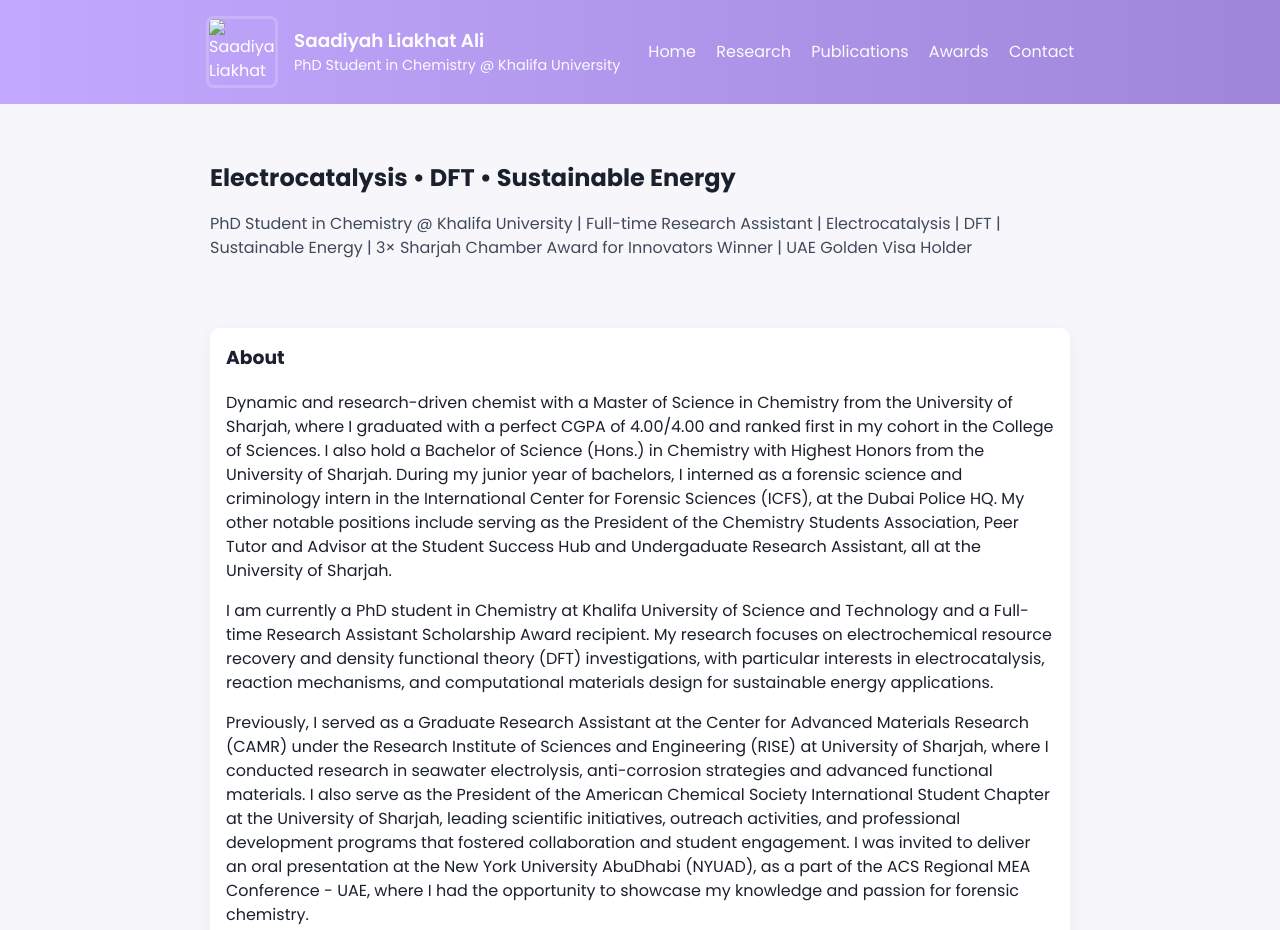
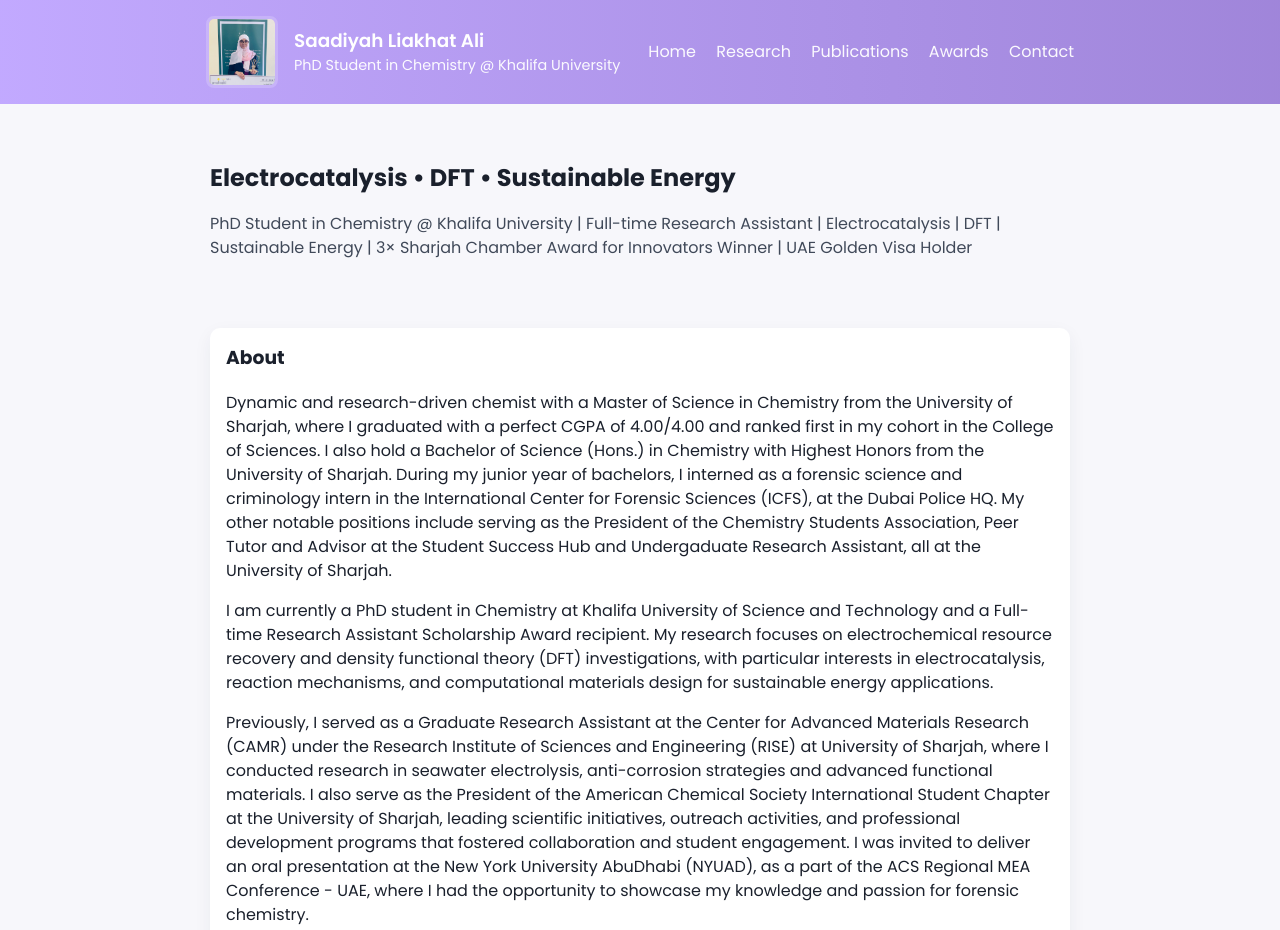
Before and after one commit to saadiyah678/saadiyah678.github.io, a plain HTML site: page index.html in a window 1280 px wide. Shown: the top 930 px of the page. Drawn offline with Linux system fonts and the light colour scheme.

Commit message:
Use uploaded saadiyah.JPG for header image (cache-bust)

```diff
--- a/index.html
+++ b/index.html
@@ -13,7 +13,7 @@
   <header class="site-header">
     <div class="container header-inner">
       <div class="brand">
-        <img src="/assets/images/saadiyah.jpg" alt="Saadiyah Liakhat Ali" class="avatar" />
+        <img src="/saadiyah.JPG?v=2" alt="Saadiyah Liakhat Ali" class="avatar" />
         <div>
           <h1 class="site-title">Saadiyah Liakhat Ali</h1>
           <p class="subtitle">PhD Student in Chemistry @ Khalifa University</p>
```
